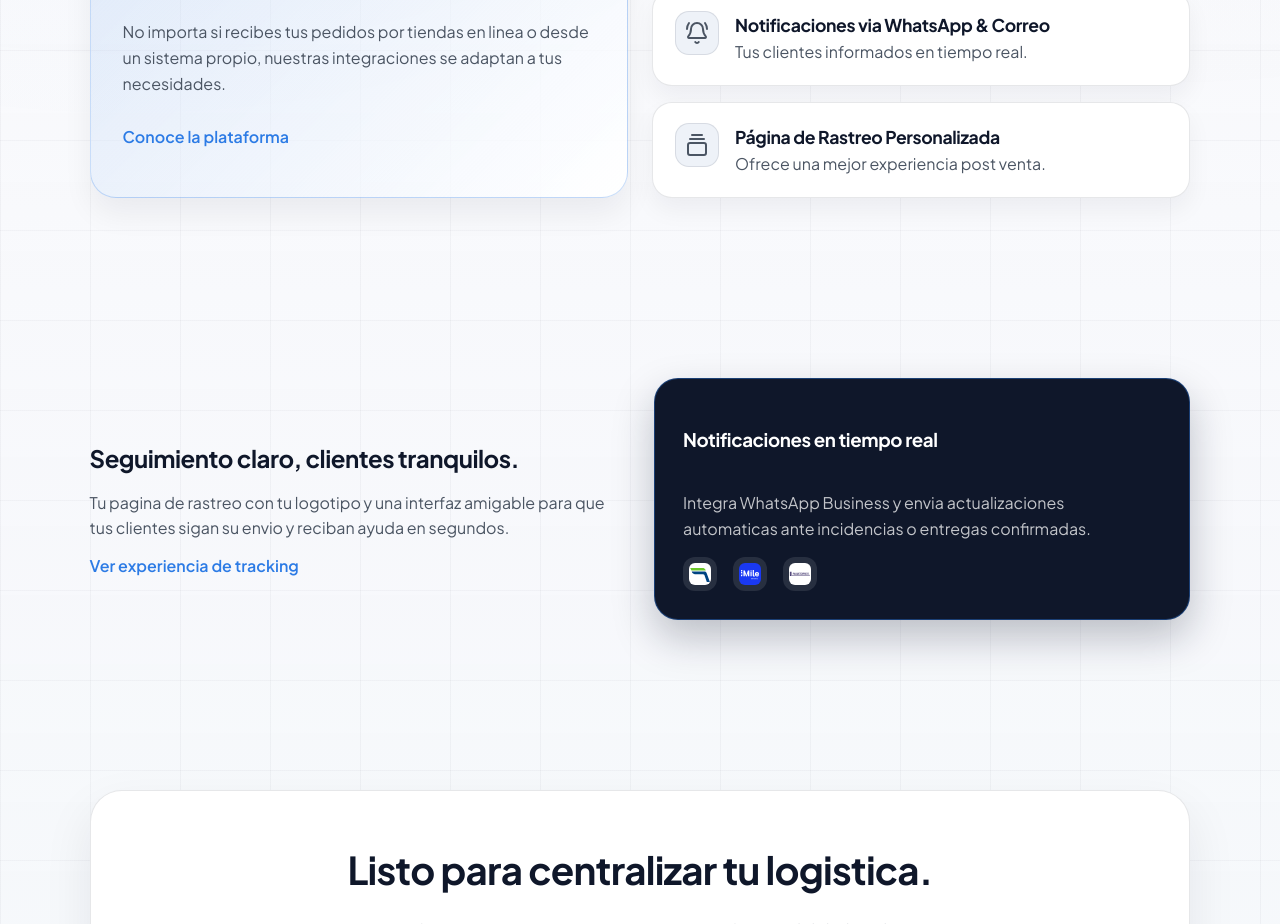
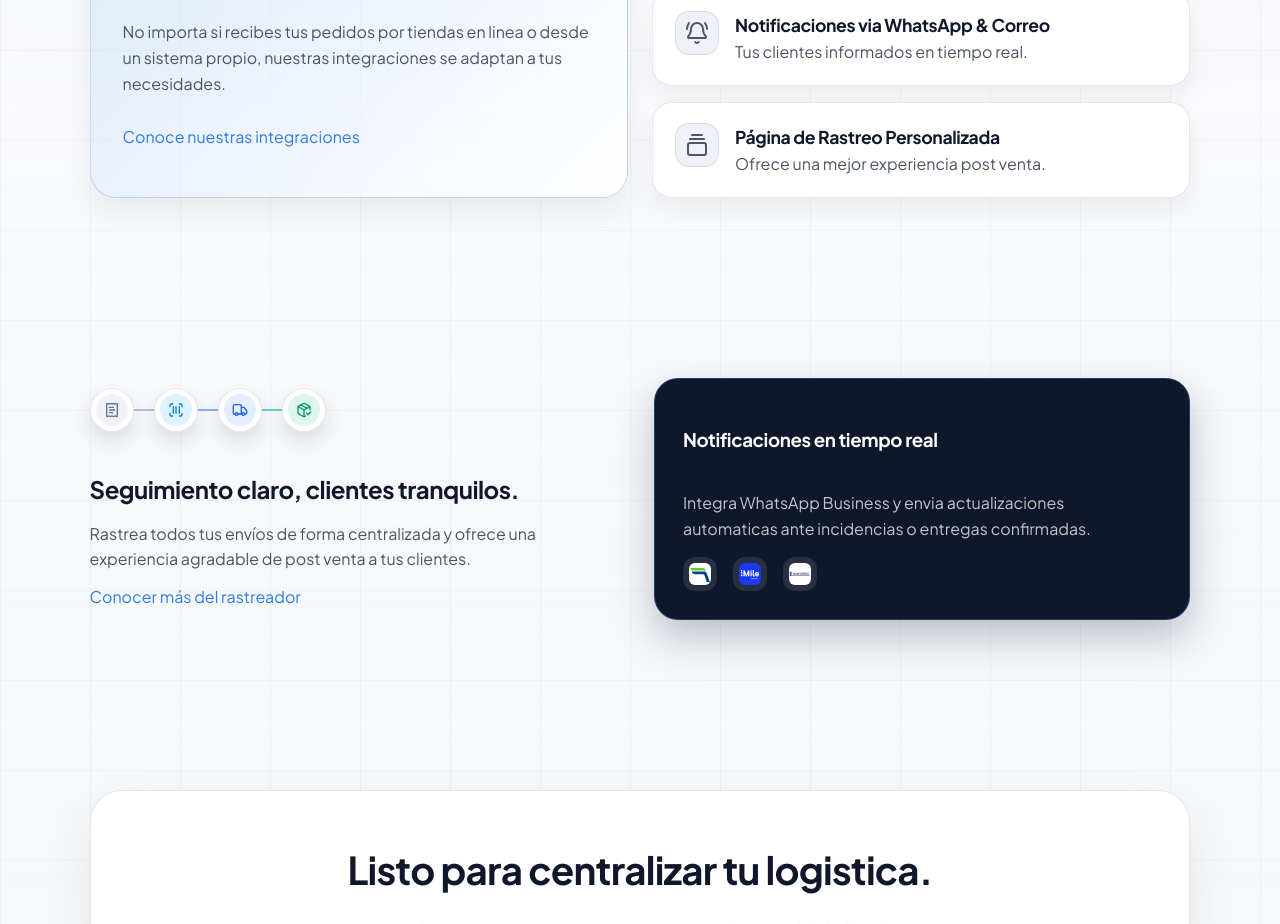
Before and after one commit to turboship-mx/turboship.mx, a React (Vite) app: page / in a window 1280 px wide. Shown: the part 1300-2224 px from the top of the page. Built offline with nearby package versions, Linux system fonts and the light colour scheme.

Commit message:
feat: add tracking progress and crisp chat CTAs

```diff
--- a/src/App.css
+++ b/src/App.css
@@ -486,6 +486,111 @@
   color: var(--muted);
 }
 
+.tracking-progress {
+  position: relative;
+  display: inline-flex;
+  flex-direction: column;
+  gap: 16px;
+  margin-bottom: 18px;
+}
+
+.tracking-progress-line {
+  position: absolute;
+  left: 26px;
+  right: 26px;
+  top: 50%;
+  height: 2px;
+  transform: translateY(-50%);
+  background: linear-gradient(90deg, rgba(148, 163, 184, 0.5), rgba(59, 130, 246, 0.6), rgba(16, 185, 129, 0.6));
+}
+
+.tracking-progress-steps {
+  display: inline-flex;
+  align-items: center;
+  gap: 20px;
+  position: relative;
+  z-index: 1;
+}
+
+.tracking-progress-step {
+  width: 44px;
+  height: 44px;
+  border-radius: 999px;
+  display: grid;
+  place-items: center;
+  background: #fff;
+  border: 1px solid var(--line);
+  box-shadow: 0 10px 20px rgba(15, 23, 42, 0.12);
+  position: relative;
+}
+
+.tracking-progress-icon {
+  width: 32px;
+  height: 32px;
+  border-radius: 999px;
+  display: grid;
+  place-items: center;
+}
+
+.tracking-progress-tooltip {
+  position: absolute;
+  bottom: calc(100% + 10px);
+  left: 50%;
+  transform: translateX(-50%) translateY(6px);
+  background: #0f172a;
+  color: #fff;
+  font-size: 0.72rem;
+  font-weight: 600;
+  padding: 6px 10px;
+  border-radius: 10px;
+  white-space: nowrap;
+  box-shadow: 0 10px 24px rgba(15, 23, 42, 0.22);
+  opacity: 0;
+  pointer-events: none;
+  transition: opacity 0.2s ease, transform 0.2s ease;
+}
+
+.tracking-progress-tooltip::after {
+  content: '';
+  position: absolute;
+  top: 100%;
+  left: 50%;
+  transform: translateX(-50%);
+  border-width: 6px;
+  border-style: solid;
+  border-color: #0f172a transparent transparent transparent;
+}
+
+.tracking-progress-step:hover .tracking-progress-tooltip {
+  opacity: 1;
+  transform: translateX(-50%) translateY(0);
+}
+
+.tracking-progress-svg {
+  width: 16px;
+  height: 16px;
+}
+
+.tracking-progress-neutral .tracking-progress-icon {
+  background: rgba(148, 163, 184, 0.14);
+  color: #64748b;
+}
+
+.tracking-progress-sky .tracking-progress-icon {
+  background: rgba(14, 165, 233, 0.14);
+  color: #0284c7;
+}
+
+.tracking-progress-blue .tracking-progress-icon {
+  background: rgba(59, 130, 246, 0.14);
+  color: #2563eb;
+}
+
+.tracking-progress-emerald .tracking-progress-icon {
+  background: rgba(16, 185, 129, 0.14);
+  color: #059669;
+}
+
 .tracking-card {
   background: #0f172a;
   color: #fff;
@@ -521,6 +626,11 @@
   font-weight: 600;
   color: var(--accent);
   margin-top: 12px;
+  background: transparent;
+  border: none;
+  padding: 0;
+  cursor: pointer;
+  font: inherit;
 }
 
 .text-link:hover {
@@ -622,6 +732,11 @@
   .hero-media {
     padding: 0;
   }
+
+  .tracking-progress-line {
+    left: 22px;
+    right: 22px;
+  }
 }
 
 @media (max-width: 1024px) {
--- a/src/App.tsx
+++ b/src/App.tsx
@@ -3,6 +3,7 @@ import { useEffect, useState } from 'react'
 import { AnimatePresence, motion } from 'framer-motion'
 import { BellRing, Code, Forklift, GalleryVerticalEnd, Globe } from 'lucide-react'
 import type { LucideIcon } from 'lucide-react'
+import { getStatusIcon } from './utils/tracking-status'
 import dhlLogo from '../carrier-logos/dhl.svg'
 import entregaLogo from '../carrier-logos/entrega.svg'
 import estafetaLogo from '../carrier-logos/estafeta.svg'
@@ -69,6 +70,13 @@ const secondaryFeatures: Array<{
   },
 ]
 
+const trackingProgress = [
+  { status: 'labelCreated' as const, tone: 'neutral', label: 'Etiqueta creada' },
+  { status: 'pickedUp' as const, tone: 'sky', label: 'Recolección' },
+  { status: 'inTransit' as const, tone: 'blue', label: 'En tránsito' },
+  { status: 'delivered' as const, tone: 'emerald', label: 'Entregado' },
+]
+
 type Shipment = {
   id: string
   carrier: (typeof carrierLogos)[number]
@@ -103,6 +111,10 @@ const createInitialShipments = () => {
 
 function App() {
   const [shipments, setShipments] = useState<Shipment[]>(() => createInitialShipments())
+  const trackingMessage =
+    'Hola, quiero conocer más del rastreador y la experiencia de tracking.'
+  const integrationsMessage =
+    'Hola, quiero conocer más sobre las integraciones de Turboship (Shopify, WooCommerce y API).'
 
   useEffect(() => {
     let timeoutId = window.setTimeout(() => {})
@@ -286,9 +298,19 @@ function App() {
                 </div>
                 <h3>{highlightFeature.title}</h3>
                 <p>{highlightFeature.description}</p>
-                <a className="text-link" href="#">
-                  Conoce la plataforma
-                </a>
+                <button
+                  className="text-link"
+                  type="button"
+                  onClick={() => {
+                    const crisp = (window as Window & { $crisp?: unknown }).$crisp
+                    if (Array.isArray(crisp)) {
+                      crisp.push(['do', 'chat:open'])
+                      crisp.push(['do', 'message:send', ['text', integrationsMessage]])
+                    }
+                  }}
+                >
+                  Conoce nuestras integraciones
+                </button>
               </article>
               <div className="feature-list">
                 {secondaryFeatures.map((feature) => (
@@ -315,14 +337,42 @@ function App() {
           <div className="container">
             <div className="tracking-grid">
               <div>
+                <div className="tracking-progress" aria-hidden="true">
+                  <span className="tracking-progress-line" />
+                  <div className="tracking-progress-steps">
+                    {trackingProgress.map((step, index) => (
+                      <span
+                        key={`${step.status}-${index}`}
+                        className={`tracking-progress-step tracking-progress-${step.tone}`}
+                      >
+                        <span className="tracking-progress-tooltip" role="tooltip">
+                          {step.label}
+                        </span>
+                        <span className="tracking-progress-icon">
+                          {getStatusIcon(step.status, 'tracking-progress-svg')}
+                        </span>
+                      </span>
+                    ))}
+                  </div>
+                </div>
                 <h2>Seguimiento claro, clientes tranquilos.</h2>
                 <p>
-                  Tu pagina de rastreo con tu logotipo y una interfaz amigable para que tus clientes
-                  sigan su envio y reciban ayuda en segundos.
+                  Rastrea todos tus envíos de forma centralizada y ofrece una experiencia agradable
+                  de post venta a tus clientes.
                 </p>
-                <a className="text-link" href="#">
-                  Ver experiencia de tracking
-                </a>
+                <button
+                  className="text-link"
+                  type="button"
+                  onClick={() => {
+                    const crisp = (window as Window & { $crisp?: unknown }).$crisp
+                    if (Array.isArray(crisp)) {
+                      crisp.push(['do', 'chat:open'])
+                      crisp.push(['do', 'message:send', ['text', trackingMessage]])
+                    }
+                  }}
+                >
+                  Conocer más del rastreador
+                </button>
               </div>
               <div className="tracking-card">
                 <h3>Notificaciones en tiempo real</h3>
```
